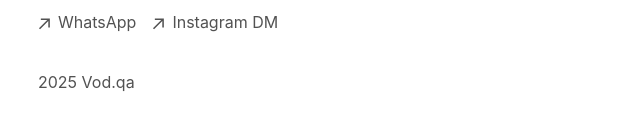
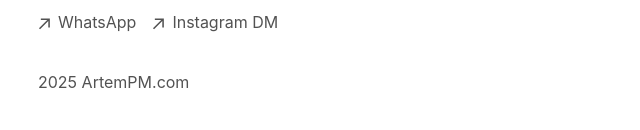
Before and after one commit to z97/my-cv, a Next.js app: page / in a window 1280 px wide. Shown: the part 678-808 px from the top of the page, without its empty margins (314-954 px from the left). Built offline with nearby package versions, Linux system fonts and the light colour scheme.

Commit message:
Update footer.tsx

```diff
--- a/app/components/footer.tsx
+++ b/app/components/footer.tsx
@@ -46,7 +46,7 @@ export default function Footer() {
         </li>
       </ul>
       <p className="mt-8 text-neutral-600 dark:text-neutral-300">
-        {new Date().getFullYear()} Vod.qa
+        {new Date().getFullYear()} ArtemPM.com
       </p>
     </footer>
   )
```
